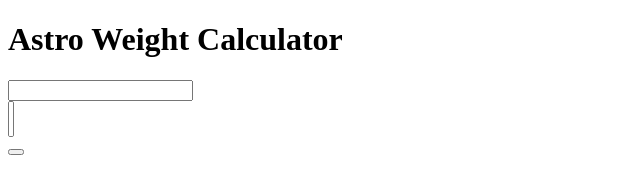
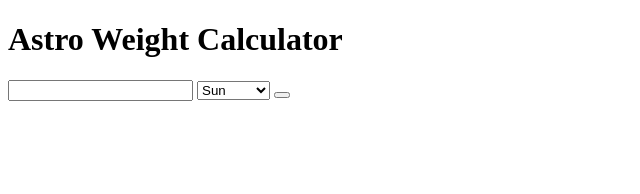
Before and after one commit to giovannihr/AstroWeightCalculator, a plain HTML site: page index.html in a window 1280 px wide. Shown: the whole page, without its empty margins (0-640 px from the left). Drawn offline with Linux system fonts and the light colour scheme.

Commit message:
added the populateOptionsElement function that dynamically creates and wirtes html elements and text using javascript

```diff
--- a/index.html
+++ b/index.html
@@ -11,14 +11,11 @@
     <div>
         <h1><span id="title">rotaluclaC thgieW ortsA</span></h1>
         <input type="text">
-        <br/>
-        <select size="2">
-            <option value=""></option>
-            <option value=""></option>
-            <option value=""></option>
-            <option value=""></option>
+        <!-- select element -->
+        <select id="selectElement">
+            <!--populated with javascript -->
         </select>
-        <br/>
+        <!-- button element -->
         <button class="button"></button>
     </div>
     <br/>
--- a/index.js
+++ b/index.js
@@ -12,6 +12,14 @@ var planets = [ //array of 11 objects
     { planet: 'Pluto', gravity: 0.06 }
 ];
 
+
+
+
+//-----------------------------
+/*
+Title functions
+*/
+//-----------------------------
 
 
 function reverseString(text) {
@@ -29,6 +37,47 @@ function reverseString(text) {
 }
 
 
-var title = document.getElementById("title");
-//console.log(title.innerHTML);
-title.innerHTML = reverseString(title.innerHTML);
+function reverseTitleElement() {
+
+    var title = document.getElementById("title");
+    title.innerHTML = reverseString(title.innerHTML);
+
+}
+
+
+reverseTitleElement();
+
+//-----------------------------
+/*
+Select Element Options functions
+*/
+//-----------------------------
+
+/*var loopPlanetsArray = function() {
+
+        for (var i = 0; i < planets.length; i += 1) {
+            console.log(planets[i];
+            }
+
+        }*/
+
+
+
+
+function populateOptionsElement() {
+
+    var selectElement = document.getElementById("selectElement");
+    for (var i = 0; i < planets.length; i += 1) {
+
+        var optionElement = document.createElement("option");
+        selectElement.appendChild(optionElement);
+        var planetObject = planets[i];
+        optionElement.innerHTML = planetObject.planet;
+        optionElement.setAttribute('value', planetObject.planet);
+        // console.log(planets[0].planet);
+    }
+
+}
+
+populateOptionsElement();
+//console.log(planets[0].planet)
```
